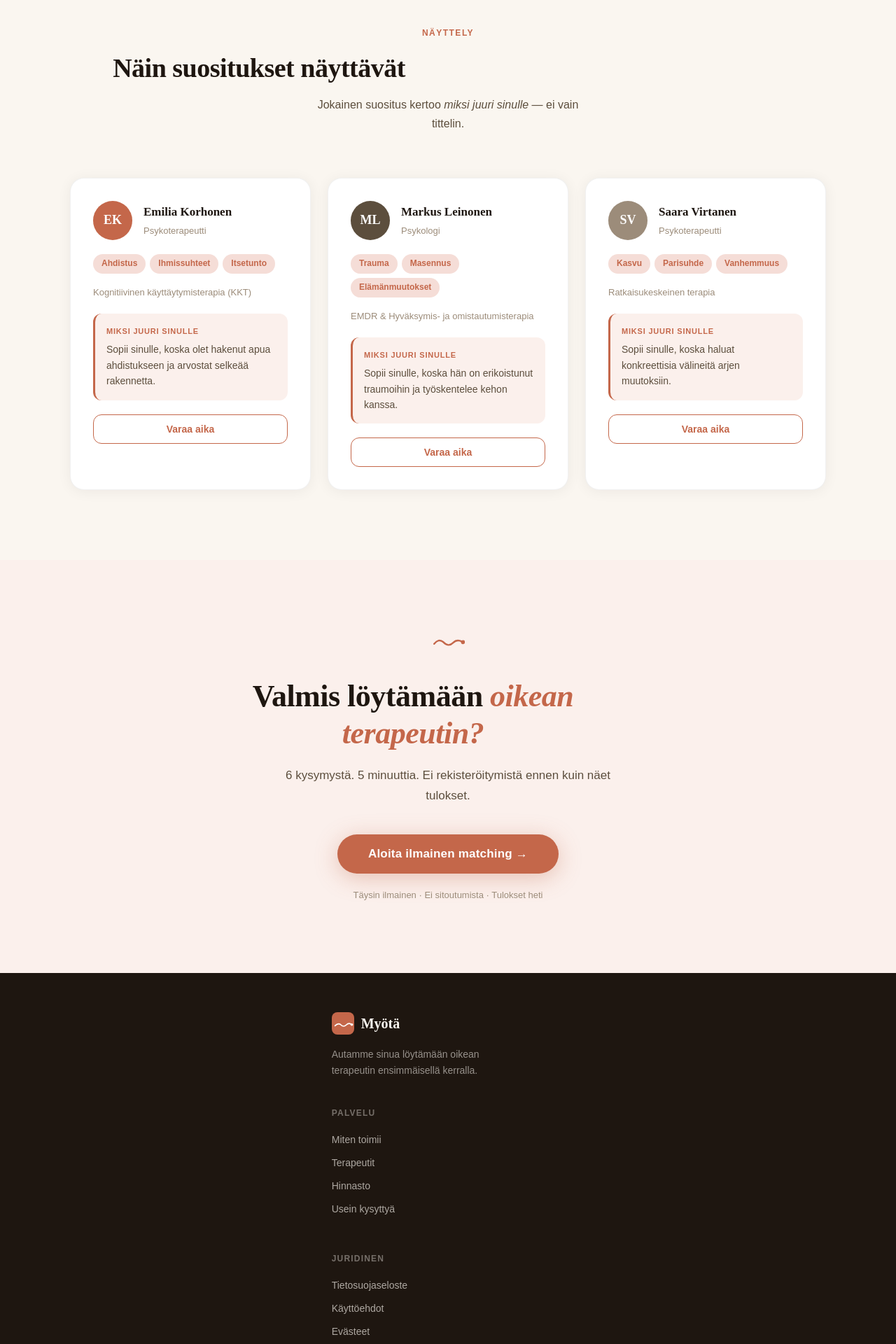
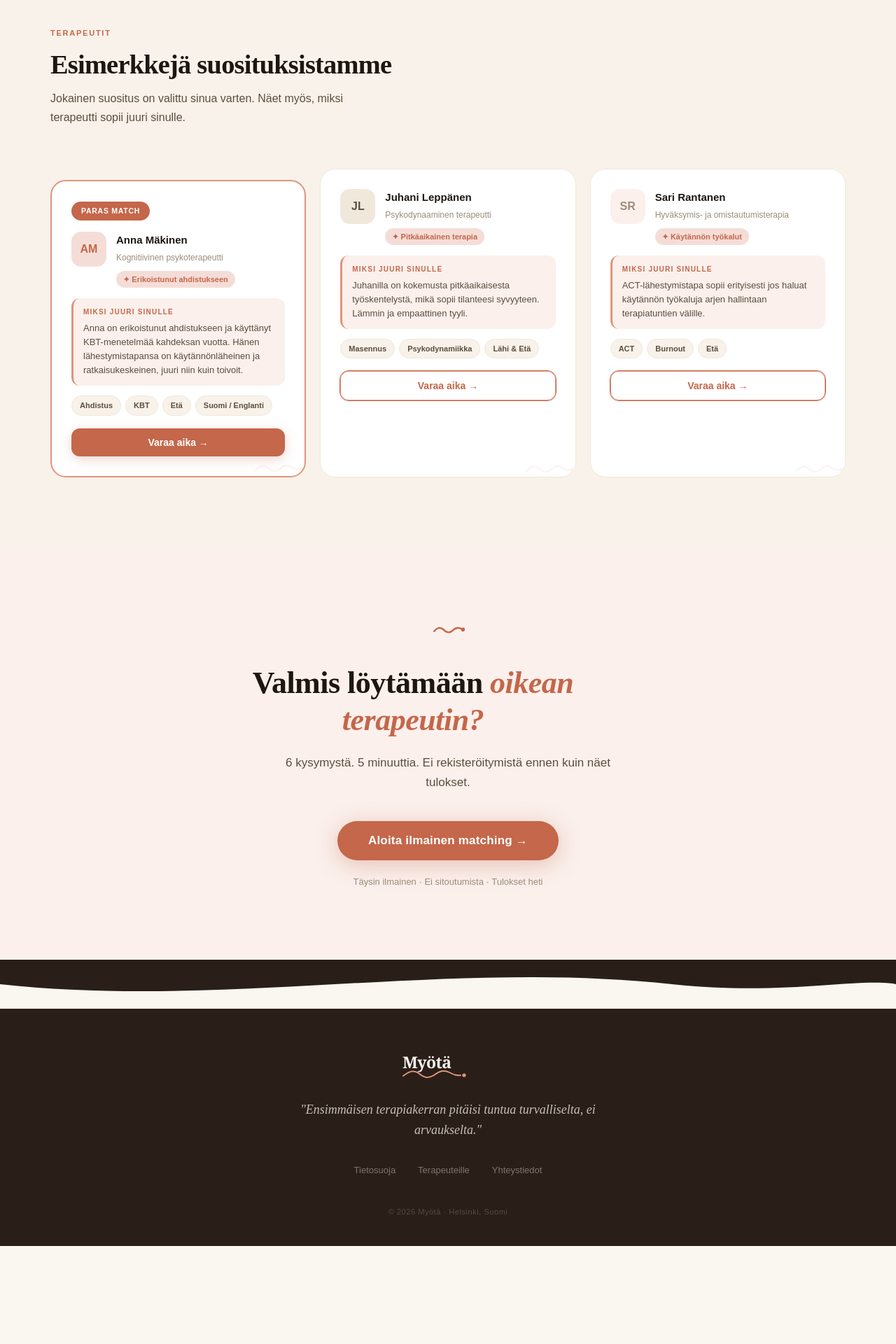
Before and after one commit to Tilapit/aitomyota, a React (Vite) app: page / in a window 1280 px wide. Shown: the part 2700-4620 px from the top of the page at 70% size. After the commit the page ends 4480 px from the top, so only its background shows below. Built offline with nearby package versions, Linux system fonts and the light colour scheme.

Commit message:
fix: restore original profiles, quiz teaser and footer

```diff
--- a/src/Footer.tsx
+++ b/src/Footer.tsx
@@ -2,120 +2,71 @@ import React from 'react';
 
 const Footer: React.FC = () => {
   return (
-    <footer
-      style={{
-        background: 'var(--ink)',
-        color: 'var(--cream)',
-        padding: '56px 32px 40px',
-      }}
-    >
-      <div style={{ maxWidth: '1080px', margin: '0 auto' }}>
-        <div
-          style={{
-            display: 'grid',
-            gridTemplateColumns: 'repeat(auto-fit, minmax(200px, 1fr))',
-            gap: '40px',
-            marginBottom: '48px',
-          }}
-        >
-          {/* Brand */}
-          <div>
-            <div style={{ display: 'flex', alignItems: 'center', gap: '10px', marginBottom: '16px' }}>
-              <svg width="32" height="32" viewBox="0 0 56 56" xmlns="http://www.w3.org/2000/svg">
-                <rect width="56" height="56" rx="14" fill="#C4674A" />
-                <path
-                  d="M8 34 C13 29,17 27,22 31 C27 36,31 37,36 32 C40 28,44 27,48 30"
-                  stroke="white"
-                  strokeWidth="2.8"
-                  strokeLinecap="round"
-                  strokeLinejoin="round"
-                  fill="none"
-                />
-                <circle cx="50" cy="31" r="3.2" fill="white" />
+    <>
+      {/* Wave into footer */}
+      <div style={{ lineHeight: 0, background: '#2A1F18' }}>
+        <svg viewBox="0 0 1440 70" xmlns="http://www.w3.org/2000/svg" preserveAspectRatio="none" style={{ display: 'block', width: '100%', height: '70px' }}>
+          <path d="M0,35 C360,70 720,0 1080,35 C1260,52 1380,25 1440,35 L1440,70 L0,70 Z" fill="#FAF6F0"/>
         </svg>
-              <span style={{ fontFamily: 'Lora, serif', fontSize: '20px', fontWeight: 600, color: 'var(--cream)' }}>
-                Myötä
-              </span>
-            </div>
-            <p style={{ fontFamily: 'Nunito, sans-serif', fontSize: '14px', color: 'rgba(250,246,240,0.55)', lineHeight: 1.65, maxWidth: '240px' }}>
-              Autamme sinua löytämään oikean terapeutin ensimmäisellä kerralla.
-            </p>
       </div>
 
+      <footer style={{
+        background: '#2A1F18',
+        padding: '60px 72px 40px',
+        display: 'flex',
+        flexDirection: 'column',
+        alignItems: 'center',
+        textAlign: 'center',
+      }}>
+        {/* Logo */}
+        <a href="#" style={{ marginBottom: '20px', textDecoration: 'none' }}>
+          <svg width="130" height="42" viewBox="0 0 130 42" fill="none">
+            <text x="0" y="25" fontFamily="Georgia,serif" fontSize="23" fontWeight="600" fill="#FAF6F0" letterSpacing="-0.6">Myötä</text>
+            <path d="M1 36 C9 30,15 27,23 32 C31 39,37 40,45 35 C53 29,59 27,67 31 C73 34,77 36,83 35" stroke="#E0957C" strokeWidth="1.9" strokeLinecap="round" strokeLinejoin="round" fill="none"/>
+            <circle cx="88" cy="35" r="2.6" fill="#E0957C"/>
+          </svg>
+        </a>
+
+        {/* Quote */}
+        <p style={{
+          fontFamily: 'Lora, serif',
+          fontStyle: 'italic',
+          fontSize: '18px',
+          color: 'rgba(250,246,240,0.75)',
+          maxWidth: '440px',
+          lineHeight: 1.6,
+          margin: '0 0 32px',
+        }}>
+          "Ensimmäisen terapiakerran pitäisi tuntua turvalliselta, ei arvaukselta."
+        </p>
+
         {/* Links */}
-          <div>
-            <h4 style={{ fontFamily: 'Nunito, sans-serif', fontSize: '12px', fontWeight: 700, letterSpacing: '1.2px', textTransform: 'uppercase', color: 'rgba(250,246,240,0.4)', marginBottom: '16px' }}>
-              Palvelu
-            </h4>
-            {['Miten toimii', 'Terapeutit', 'Hinnasto', 'Usein kysyttyä'].map((link) => (
+        <div style={{ display: 'flex', gap: '32px', marginBottom: '40px' }}>
+          {['Tietosuoja', 'Terapeuteille', 'Yhteystiedot'].map((link) => (
             <a
               key={link}
               href="#"
               style={{
-                  display: 'block',
-                  fontFamily: 'Nunito, sans-serif',
-                  fontSize: '14px',
-                  color: 'rgba(250,246,240,0.65)',
+                fontSize: '13px',
+                color: 'rgba(250,246,240,0.4)',
                 textDecoration: 'none',
-                  marginBottom: '10px',
-                  transition: 'color 0.2s ease',
+                fontWeight: 500,
+                transition: 'color 0.2s',
               }}
-                onMouseEnter={e => (e.currentTarget.style.color = 'var(--terra-light)')}
-                onMouseLeave={e => (e.currentTarget.style.color = 'rgba(250,246,240,0.65)')}
+              onMouseEnter={e => (e.currentTarget.style.color = 'rgba(250,246,240,0.8)')}
+              onMouseLeave={e => (e.currentTarget.style.color = 'rgba(250,246,240,0.4)')}
             >
               {link}
             </a>
           ))}
         </div>
 
-          {/* Legal */}
-          <div>
-            <h4 style={{ fontFamily: 'Nunito, sans-serif', fontSize: '12px', fontWeight: 700, letterSpacing: '1.2px', textTransform: 'uppercase', color: 'rgba(250,246,240,0.4)', marginBottom: '16px' }}>
-              Juridinen
-            </h4>
-            {['Tietosuojaseloste', 'Käyttöehdot', 'Evästeet'].map((link) => (
-              <a
-                key={link}
-                href="#"
-                style={{
-                  display: 'block',
-                  fontFamily: 'Nunito, sans-serif',
-                  fontSize: '14px',
-                  color: 'rgba(250,246,240,0.65)',
-                  textDecoration: 'none',
-                  marginBottom: '10px',
-                  transition: 'color 0.2s ease',
-                }}
-                onMouseEnter={e => (e.currentTarget.style.color = 'var(--terra-light)')}
-                onMouseLeave={e => (e.currentTarget.style.color = 'rgba(250,246,240,0.65)')}
-              >
-                {link}
-              </a>
-            ))}
-          </div>
-        </div>
-
-        {/* Bottom bar */}
-        <div
-          style={{
-            borderTop: '1px solid rgba(250,246,240,0.1)',
-            paddingTop: '24px',
-            display: 'flex',
-            justifyContent: 'space-between',
-            alignItems: 'center',
-            flexWrap: 'wrap',
-            gap: '12px',
-          }}
-        >
-          <p style={{ fontFamily: 'Nunito, sans-serif', fontSize: '13px', color: 'rgba(250,246,240,0.35)' }}>
-            © 2026 Myötä. Kaikki oikeudet pidätetään.
-          </p>
-          <p style={{ fontFamily: 'Nunito, sans-serif', fontSize: '13px', color: 'rgba(250,246,240,0.35)' }}>
-            Turku, Suomi
-          </p>
-        </div>
+        {/* Copyright */}
+        <div style={{ fontSize: '11px', color: 'rgba(250,246,240,0.2)', letterSpacing: '0.05em' }}>
+          © 2026 Myötä · Helsinki, Suomi
         </div>
       </footer>
+    </>
   );
 };
 
--- a/src/ProfilesSection.tsx
+++ b/src/ProfilesSection.tsx
@@ -1,235 +1,128 @@
 import React, { useEffect, useRef } from 'react';
 
-const profiles = [
-  {
-    name: 'Emilia Korhonen',
-    title: 'Psykoterapeutti',
-    specialties: ['Ahdistus', 'Ihmissuhteet', 'Itsetunto'],
-    approach: 'Kognitiivinen käyttäytymisterapia (KKT)',
-    matchReason: 'Sopii sinulle, koska olet hakenut apua ahdistukseen ja arvostat selkeää rakennetta.',
-    initials: 'EK',
-    color: '#C4674A',
-  },
-  {
-    name: 'Markus Leinonen',
-    title: 'Psykologi',
-    specialties: ['Trauma', 'Masennus', 'Elämänmuutokset'],
-    approach: 'EMDR & Hyväksymis- ja omistautumisterapia',
-    matchReason: 'Sopii sinulle, koska hän on erikoistunut traumoihin ja työskentelee kehon kanssa.',
-    initials: 'ML',
-    color: '#5C4E3D',
-  },
-  {
-    name: 'Saara Virtanen',
-    title: 'Psykoterapeutti',
-    specialties: ['Kasvu', 'Parisuhde', 'Vanhemmuus'],
-    approach: 'Ratkaisukeskeinen terapia',
-    matchReason: 'Sopii sinulle, koska haluat konkreettisia välineitä arjen muutoksiin.',
-    initials: 'SV',
-    color: '#9C8C7A',
-  },
-];
-
 const ProfilesSection: React.FC = () => {
-  const refs = useRef<(HTMLDivElement | null)[]>([]);
+  const cardRefs = useRef<(HTMLDivElement | null)[]>([]);
 
   useEffect(() => {
     const observer = new IntersectionObserver(
       (entries) => {
         entries.forEach((entry) => {
-          if (entry.isIntersecting) entry.target.classList.add('visible');
+          if (entry.isIntersecting) {
+            (entry.target as HTMLElement).style.animation = 'fadeUp 0.6s ease forwards';
+            (entry.target as HTMLElement).style.opacity = '1';
+          }
         });
       },
-      { threshold: 0.1 }
+      { threshold: 0.15 }
     );
-    refs.current.forEach((el) => { if (el) observer.observe(el); });
+    cardRefs.current.forEach((el) => { if (el) observer.observe(el); });
     return () => observer.disconnect();
   }, []);
 
+  const WaveSVG = () => (
+    <svg
+      style={{ position: 'absolute', bottom: 0, right: 0, opacity: 0.08, pointerEvents: 'none' }}
+      width="72" height="36" viewBox="0 0 72 36" fill="none"
+    >
+      <path d="M2 28 C9 22,14 19,20 24 C26 30,31 31,37 26 C42 21,47 19,53 23 C57 26,60 27,64 26" stroke="#C4674A" strokeWidth="2.2" strokeLinecap="round" strokeLinejoin="round"/>
+      <circle cx="67" cy="26" r="2.5" fill="#C4674A"/>
+    </svg>
+  );
+
   return (
     <section
-      id="therapists"
-      style={{ padding: '100px 32px', background: 'var(--cream)' }}
+      id="terapeutit"
+      className="profiles-sec"
     >
-      <div style={{ maxWidth: '1080px', margin: '0 auto' }}>
-        {/* Header */}
+      <div className="s-label">Terapeutit</div>
+      <h2>Esimerkkejä suosituksistamme</h2>
+      <p className="s-sub">Jokainen suositus on valittu sinua varten. Näet myös, miksi terapeutti sopii juuri sinulle.</p>
+
+      <div className="profiles-grid">
+
+        {/* Card 1 — Featured / Paras match */}
         <div
-          ref={(el) => { refs.current[0] = el; }}
-          className="reveal"
-          style={{ textAlign: 'center', marginBottom: '64px' }}
+          ref={(el) => { cardRefs.current[0] = el; }}
+          className="p-card featured"
+          style={{ opacity: 0 }}
         >
-          <span
-            style={{
-              display: 'inline-block',
-              fontSize: '12px',
-              fontWeight: 700,
-              letterSpacing: '1.5px',
-              textTransform: 'uppercase',
-              color: 'var(--terra)',
-              marginBottom: '16px',
-            }}
-          >
-            Näyttely
-          </span>
-          <h2
-            style={{
-              fontFamily: 'Lora, serif',
-              fontSize: 'clamp(26px, 4vw, 38px)',
-              fontWeight: 600,
-              color: 'var(--ink)',
-              lineHeight: 1.25,
-              letterSpacing: '-0.5px',
-            }}
-          >
-            Näin suositukset näyttävät
-          </h2>
-          <p style={{ fontSize: '16px', color: 'var(--ink-mid)', marginTop: '16px', maxWidth: '420px', margin: '16px auto 0' }}>
-            Jokainen suositus kertoo <em>miksi juuri sinulle</em> — ei vain tittelin.
-          </p>
+          <WaveSVG />
+          <div className="feat-badge">Paras match</div>
+          <div className="p-top">
+            <div className="p-av" style={{ background: 'var(--terra-pale)', color: 'var(--terra)' }}>AM</div>
+            <div>
+              <div className="p-name">Anna Mäkinen</div>
+              <div className="p-role">Kognitiivinen psykoterapeutti</div>
+              <div className="m-pill">✦ Erikoistunut ahdistukseen</div>
+            </div>
+          </div>
+          <div className="p-why">
+            <div className="p-why-lbl">Miksi juuri sinulle</div>
+            <div className="p-why-txt">Anna on erikoistunut ahdistukseen ja käyttänyt KBT-menetelmää kahdeksan vuotta. Hänen lähestymistapansa on käytännönläheinen ja ratkaisukeskeinen, juuri niin kuin toivoit.</div>
+          </div>
+          <div className="p-tags">
+            <span className="p-tag">Ahdistus</span>
+            <span className="p-tag">KBT</span>
+            <span className="p-tag">Etä</span>
+            <span className="p-tag">Suomi / Englanti</span>
+          </div>
+          <button className="bk-btn fill">Varaa aika →</button>
         </div>
 
-        {/* Profile cards */}
+        {/* Card 2 */}
         <div
-          style={{
-            display: 'grid',
-            gridTemplateColumns: 'repeat(auto-fit, minmax(300px, 1fr))',
-            gap: '24px',
-          }}
+          ref={(el) => { cardRefs.current[1] = el; }}
+          className="p-card"
+          style={{ opacity: 0, transitionDelay: '0.15s' }}
         >
-          {profiles.map((profile, i) => (
-            <div
-              key={profile.name}
-              ref={(el) => { refs.current[i + 1] = el; }}
-              className="reveal"
-              style={{ transitionDelay: `${i * 0.1}s` }}
-            >
-              <div
-                style={{
-                  background: 'white',
-                  borderRadius: '20px',
-                  padding: '32px',
-                  height: '100%',
-                  boxShadow: '0 2px 20px rgba(30,22,16,0.06)',
-                  border: '1px solid rgba(30,22,16,0.06)',
-                  transition: 'transform 0.25s ease, box-shadow 0.25s ease',
-                  cursor: 'default',
-                }}
-                onMouseEnter={e => {
-                  const el = e.currentTarget as HTMLDivElement;
-                  el.style.transform = 'translateY(-4px)';
-                  el.style.boxShadow = '0 16px 40px rgba(30,22,16,0.1)';
-                }}
-                onMouseLeave={e => {
-                  const el = e.currentTarget as HTMLDivElement;
-                  el.style.transform = 'translateY(0)';
-                  el.style.boxShadow = '0 2px 20px rgba(30,22,16,0.06)';
-                }}
-              >
-                {/* Avatar + name */}
-                <div style={{ display: 'flex', alignItems: 'center', gap: '16px', marginBottom: '20px' }}>
-                  <div
-                    style={{
-                      width: '56px',
-                      height: '56px',
-                      borderRadius: '50%',
-                      background: profile.color,
-                      display: 'flex',
-                      alignItems: 'center',
-                      justifyContent: 'center',
-                      fontFamily: 'Lora, serif',
-                      fontSize: '18px',
-                      fontWeight: 600,
-                      color: 'white',
-                      flexShrink: 0,
-                    }}
-                  >
-                    {profile.initials}
-                  </div>
+          <WaveSVG />
+          <div className="p-top">
+            <div className="p-av" style={{ background: 'var(--cream-dark)', color: 'var(--ink-mid)' }}>JL</div>
             <div>
-                    <div style={{ fontFamily: 'Lora, serif', fontSize: '17px', fontWeight: 600, color: 'var(--ink)' }}>
-                      {profile.name}
-                    </div>
-                    <div style={{ fontFamily: 'Nunito, sans-serif', fontSize: '13px', color: 'var(--ink-light)', marginTop: '2px' }}>
-                      {profile.title}
+              <div className="p-name">Juhani Leppänen</div>
+              <div className="p-role">Psykodynaaminen terapeutti</div>
+              <div className="m-pill">✦ Pitkäaikainen terapia</div>
             </div>
           </div>
+          <div className="p-why">
+            <div className="p-why-lbl">Miksi juuri sinulle</div>
+            <div className="p-why-txt">Juhanilla on kokemusta pitkäaikaisesta työskentelystä, mikä sopii tilanteesi syvyyteen. Lämmin ja empaattinen tyyli.</div>
+          </div>
+          <div className="p-tags">
+            <span className="p-tag">Masennus</span>
+            <span className="p-tag">Psykodynamiikka</span>
+            <span className="p-tag">Lähi & Etä</span>
+          </div>
+          <button className="bk-btn outline">Varaa aika →</button>
         </div>
 
-                {/* Specialties */}
-                <div style={{ display: 'flex', flexWrap: 'wrap', gap: '6px', marginBottom: '16px' }}>
-                  {profile.specialties.map((s) => (
-                    <span
-                      key={s}
-                      style={{
-                        background: 'var(--terra-pale)',
-                        color: 'var(--terra)',
-                        borderRadius: '50px',
-                        padding: '4px 12px',
-                        fontSize: '12px',
-                        fontWeight: 600,
-                        fontFamily: 'Nunito, sans-serif',
-                      }}
+        {/* Card 3 */}
+        <div
+          ref={(el) => { cardRefs.current[2] = el; }}
+          className="p-card"
+          style={{ opacity: 0, transitionDelay: '0.3s' }}
         >
-                      {s}
-                    </span>
-                  ))}
+          <WaveSVG />
+          <div className="p-top">
+            <div className="p-av" style={{ background: 'var(--terra-wash)', color: 'var(--ink-light)' }}>SR</div>
+            <div>
+              <div className="p-name">Sari Rantanen</div>
+              <div className="p-role">Hyväksymis- ja omistautumisterapia</div>
+              <div className="m-pill">✦ Käytännön työkalut</div>
+            </div>
+          </div>
+          <div className="p-why">
+            <div className="p-why-lbl">Miksi juuri sinulle</div>
+            <div className="p-why-txt">ACT-lähestymistapa sopii erityisesti jos haluat käytännön työkaluja arjen hallintaan terapiatuntien välille.</div>
+          </div>
+          <div className="p-tags">
+            <span className="p-tag">ACT</span>
+            <span className="p-tag">Burnout</span>
+            <span className="p-tag">Etä</span>
+          </div>
+          <button className="bk-btn outline">Varaa aika →</button>
         </div>
 
-                {/* Approach */}
-                <div style={{ fontSize: '13px', color: 'var(--ink-light)', fontFamily: 'Nunito, sans-serif', marginBottom: '20px' }}>
-                  {profile.approach}
-                </div>
-
-                {/* Match reason — the core feature */}
-                <div
-                  style={{
-                    background: 'var(--terra-wash)',
-                    borderRadius: '12px',
-                    padding: '16px',
-                    borderLeft: '3px solid var(--terra)',
-                  }}
-                >
-                  <div style={{ fontSize: '11px', fontWeight: 700, color: 'var(--terra)', textTransform: 'uppercase', letterSpacing: '0.8px', marginBottom: '6px' }}>
-                    Miksi juuri sinulle
-                  </div>
-                  <p style={{ fontFamily: 'Nunito, sans-serif', fontSize: '14px', color: 'var(--ink-mid)', lineHeight: 1.6 }}>
-                    {profile.matchReason}
-                  </p>
-                </div>
-
-                {/* CTA */}
-                <button
-                  style={{
-                    marginTop: '20px',
-                    width: '100%',
-                    padding: '12px',
-                    borderRadius: '12px',
-                    border: '1.5px solid var(--terra)',
-                    background: 'transparent',
-                    color: 'var(--terra)',
-                    fontFamily: 'Nunito, sans-serif',
-                    fontSize: '14px',
-                    fontWeight: 600,
-                    cursor: 'pointer',
-                    transition: 'background 0.2s ease, color 0.2s ease',
-                  }}
-                  onMouseEnter={e => {
-                    const btn = e.currentTarget as HTMLButtonElement;
-                    btn.style.background = 'var(--terra)';
-                    btn.style.color = 'white';
-                  }}
-                  onMouseLeave={e => {
-                    const btn = e.currentTarget as HTMLButtonElement;
-                    btn.style.background = 'transparent';
-                    btn.style.color = 'var(--terra)';
-                  }}
-                >
-                  Varaa aika
-                </button>
-              </div>
-            </div>
-          ))}
-        </div>
       </div>
     </section>
   );
```
Lines whose indentation alone changed are shown as unchanged.
